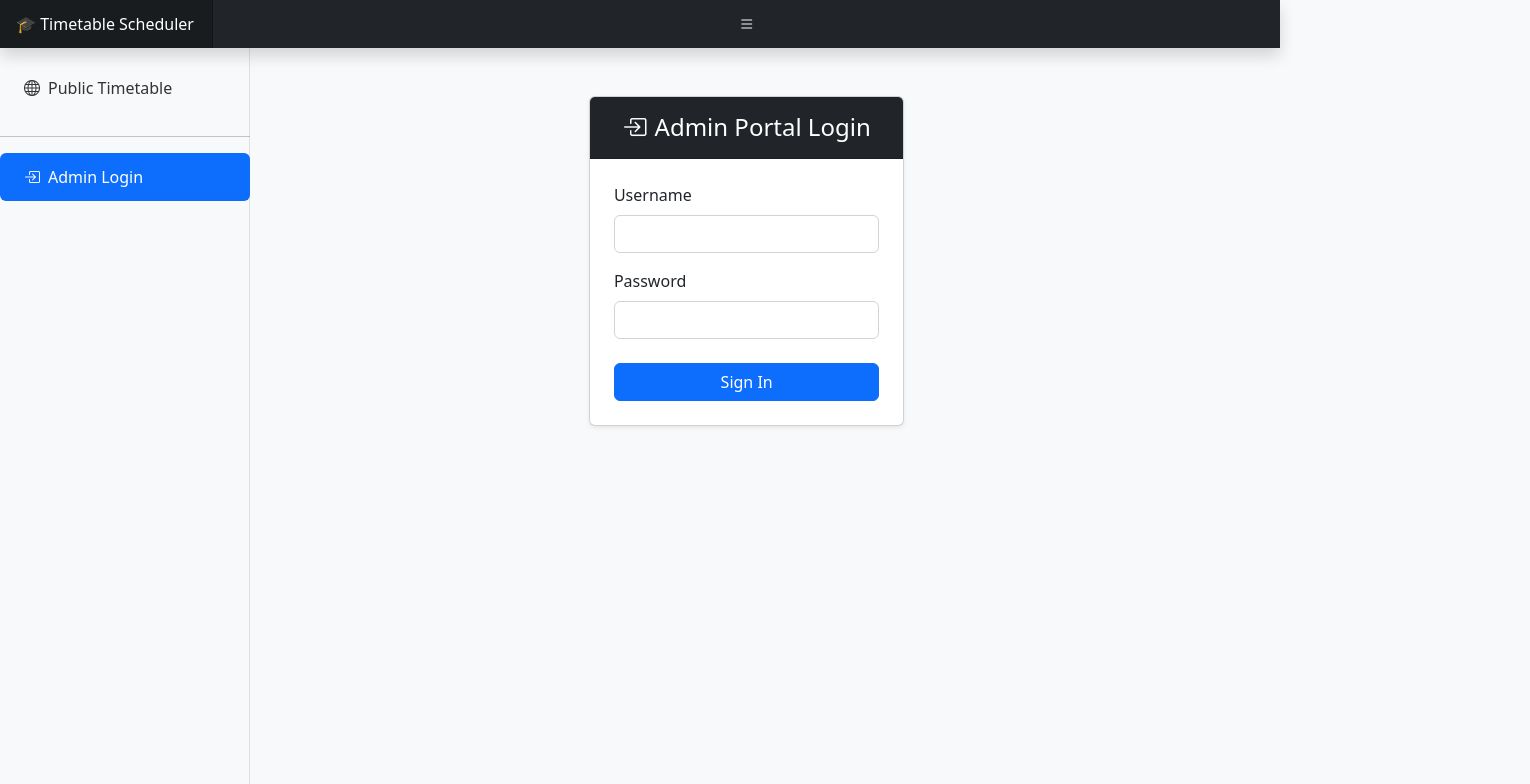
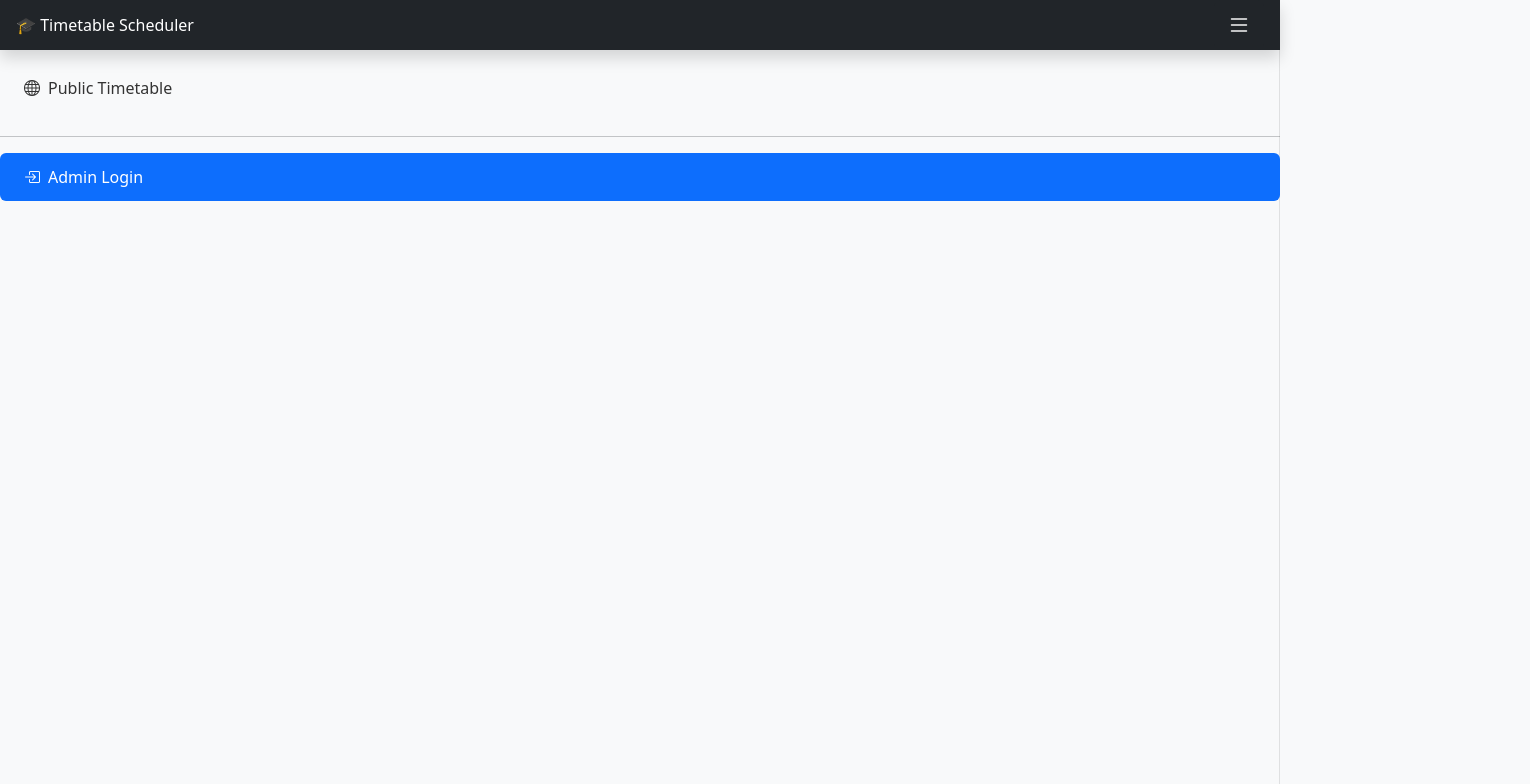
Before and after one commit to Omgp9308/timetable-scheduler, a React (Create React App) app in the folder frontend/: page /login in a window 1280 px wide. Shown: the top 784 px of the page, 1530 px wide, since content can reach past the window. Built offline with nearby package versions, Linux system fonts and the light colour scheme.

Commit message:
fix button in center

```diff
--- a/frontend/src/App.css
+++ b/frontend/src/App.css
@@ -7,50 +7,65 @@
   background-color: #f8f9fa;
 }
 
-/* --- Main Layout Adjustments --- */
+/* --- Header / Navbar Styles --- */
 .navbar-brand {
   padding-top: .75rem;
   padding-bottom: .75rem;
   font-size: 1rem;
-  background-color: rgba(0, 0, 0, .25);
-  box-shadow: inset -1px 0 0 rgba(0, 0, 0, .25);
 }
 
-.navbar .navbar-toggler {
-    position: absolute;
-    top: .25rem;
-    right: 1rem;
+.navbar .ms-auto {
+  margin-left: auto !important;
 }
 
+/* --- Collapsible Sidebar Styles --- */
 
-/* --- Sidebar Styles --- */
+/* Base style for the sidebar container */
 .sidebar {
   position: fixed;
   top: 0;
   bottom: 0;
   left: 0;
   z-index: 100;
-  padding: 48px 0 0; /* Pad for header */
+  padding: 48px 0 0; /* Space for the header */
   box-shadow: inset -1px 0 0 rgba(0, 0, 0, .1);
-  transition: all 0.3s ease-in-out; /* Smooth transition for collapsing */
+  transition: transform 0.3s ease-in-out; /* Smooth slide animation */
 }
 
-/* Collapsed state for the sidebar */
+/* When the sidebar is closed, move it off-screen to the left */
 .sidebar.closed {
-  width: 0;
-  padding: 48px 0 0;
-  overflow-x: hidden;
+  transform: translateX(-100%);
 }
 
-/* Open state for the sidebar */
+/* When the sidebar is open, bring it into view */
 .sidebar.open {
-    width: 250px; /* Or your desired width */
+  transform: translateX(0);
+}
+
+/* --- Main Content Area Styles --- */
+
+/* Base style for the main content area */
+.main-content {
+  transition: margin-left 0.3s ease-in-out; /* Animate the margin to create the "push" effect */
+  padding-top: 48px; /* Ensure content is below the sticky header */
+}
+
+/* When the sidebar is open, push the main content to the right */
+.main-content.sidebar-open {
+  margin-left: 250px; /* This width must match the sidebar's width */
+}
+
+/* When the sidebar is closed, let the main content take the full width */
+.main-content.sidebar-closed {
+  margin-left: 0;
 }
 
 
+/* --- Sidebar Links and other styles --- */
 @media (max-width: 767.98px) {
-  .sidebar.open {
-    width: 100%; /* Take full width on mobile */
+  /* On smaller screens, the layout might need different adjustments */
+  .main-content.sidebar-open {
+    margin-left: 0; /* Don't push content on mobile, sidebar will overlay */
   }
 }
 
@@ -58,8 +73,7 @@
   font-weight: 500;
   color: #333;
   padding: 0.75rem 1.5rem;
-  white-space: nowrap; /* Prevent text wrapping when collapsing */
-  transition: background-color 0.15s ease-in-out, color 0.15s ease-in-out;
+  white-space: nowrap; /* Prevent text from wrapping during animation */
 }
 
 .sidebar .nav-link:hover {
--- a/frontend/src/components/Header.js
+++ b/frontend/src/components/Header.js
@@ -3,7 +3,7 @@
 
 /**
  * The main header component.
- * It now includes a toggle button to control the sidebar's visibility.
+ * It now includes a single, consistently placed toggle button for the sidebar.
  */
 const Header = ({ onToggleSidebar }) => {
   return (
@@ -12,35 +12,15 @@
         🎓 Timetable Scheduler
       </Link>
 
-      {/* This button will be visible on all screen sizes to toggle the sidebar */}
-      <button
-        className="navbar-toggler position-absolute d-md-none collapsed"
-        type="button"
-        data-bs-toggle="collapse"
-        data-bs-target="#sidebarMenu"
-        aria-controls="sidebarMenu"
-        aria-expanded="false"
-        aria-label="Toggle navigation"
-        onClick={onToggleSidebar}
-      >
-        <span className="navbar-toggler-icon"></span>
-      </button>
-
-       {/* A button for desktop view to toggle the sidebar */}
-      <div className="d-none d-md-block">
+      {/* This wrapper with ms-auto pushes the button to the far right */}
+      <div className="ms-auto me-3">
         <button
             className="btn btn-dark"
             onClick={onToggleSidebar}
             title="Toggle Sidebar"
         >
-            <i className="bi bi-list"></i>
+            <i className="bi bi-list fs-4"></i>
         </button>
-      </div>
-
-      <div className="navbar-nav">
-        <div className="nav-item text-nowrap">
-          {/* This area can be used for other navbar items if needed */}
-        </div>
       </div>
     </header>
   );
--- a/frontend/src/components/MainLayout.js
+++ b/frontend/src/components/MainLayout.js
@@ -8,15 +8,17 @@
  * It now includes state and handlers to manage a collapsible sidebar.
  */
 const MainLayout = () => {
+  // State to manage whether the sidebar is visible or not. Default to true (visible).
   const [isSidebarOpen, setSidebarOpen] = useState(true);
 
+  // Function to toggle the sidebar's visibility state
   const toggleSidebar = () => {
     setSidebarOpen(!isSidebarOpen);
   };
 
   return (
     <div>
-      {/* The Header now receives the function to toggle the sidebar */}
+      {/* The Header receives the function so its button can trigger the change */}
       <Header onToggleSidebar={toggleSidebar} />
 
       <div className="container-fluid">
@@ -24,8 +26,10 @@
           {/* The Sidebar receives its current state and the toggle function */}
           <Sidebar isOpen={isSidebarOpen} onToggleSidebar={toggleSidebar} />
 
-          {/* Main content's class will change to fill the space when sidebar is closed */}
-          <main className={isSidebarOpen ? "col-md-9 ms-sm-auto col-lg-10 px-md-4" : "col-12 px-md-4"}>
+          {/* The main content area's class will now change based on the sidebar's state.
+            This allows our CSS in the next step to smoothly adjust its position.
+          */}
+          <main className={`main-content ${isSidebarOpen ? 'sidebar-open' : 'sidebar-closed'}`}>
             <Outlet />
           </main>
         </div>
--- a/frontend/src/components/Sidebar.js
+++ b/frontend/src/components/Sidebar.js
@@ -21,6 +21,7 @@
   return (
     <nav id="sidebarMenu" className={sidebarClass}>
       <div className="position-sticky pt-3">
+        {/* This button is primarily for closing the sidebar on mobile */}
         <div className="d-flex justify-content-end d-md-none">
              <button onClick={onToggleSidebar} className="btn btn-sm">
                 <i className="bi bi-x-lg"></i>
@@ -36,6 +37,7 @@
           </li>
           <hr />
           {isAuthenticated ? (
+            // --- Logged-In Admin Links ---
             <>
               <h6 className="sidebar-heading d-flex justify-content-between align-items-center px-3 mt-2 mb-1 text-muted text-uppercase">
                 <span>Admin Panel</span>
@@ -71,6 +73,7 @@
               </li>
             </>
           ) : (
+            // --- Logged-Out Link ---
             <li className="nav-item mb-2">
               <NavLink to="/login" className="nav-link">
                 <i className="bi bi-box-arrow-in-right me-2"></i>
```
